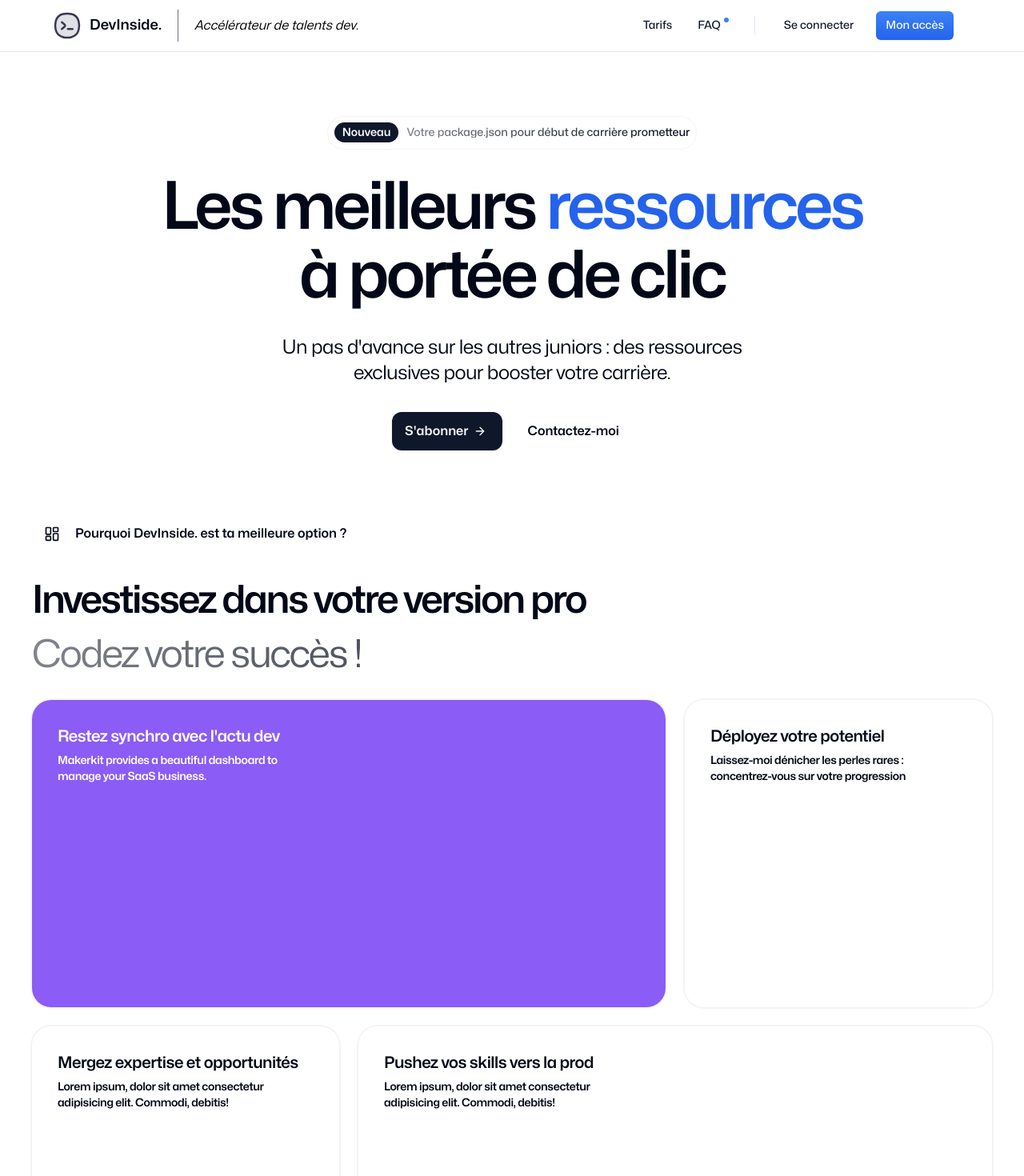
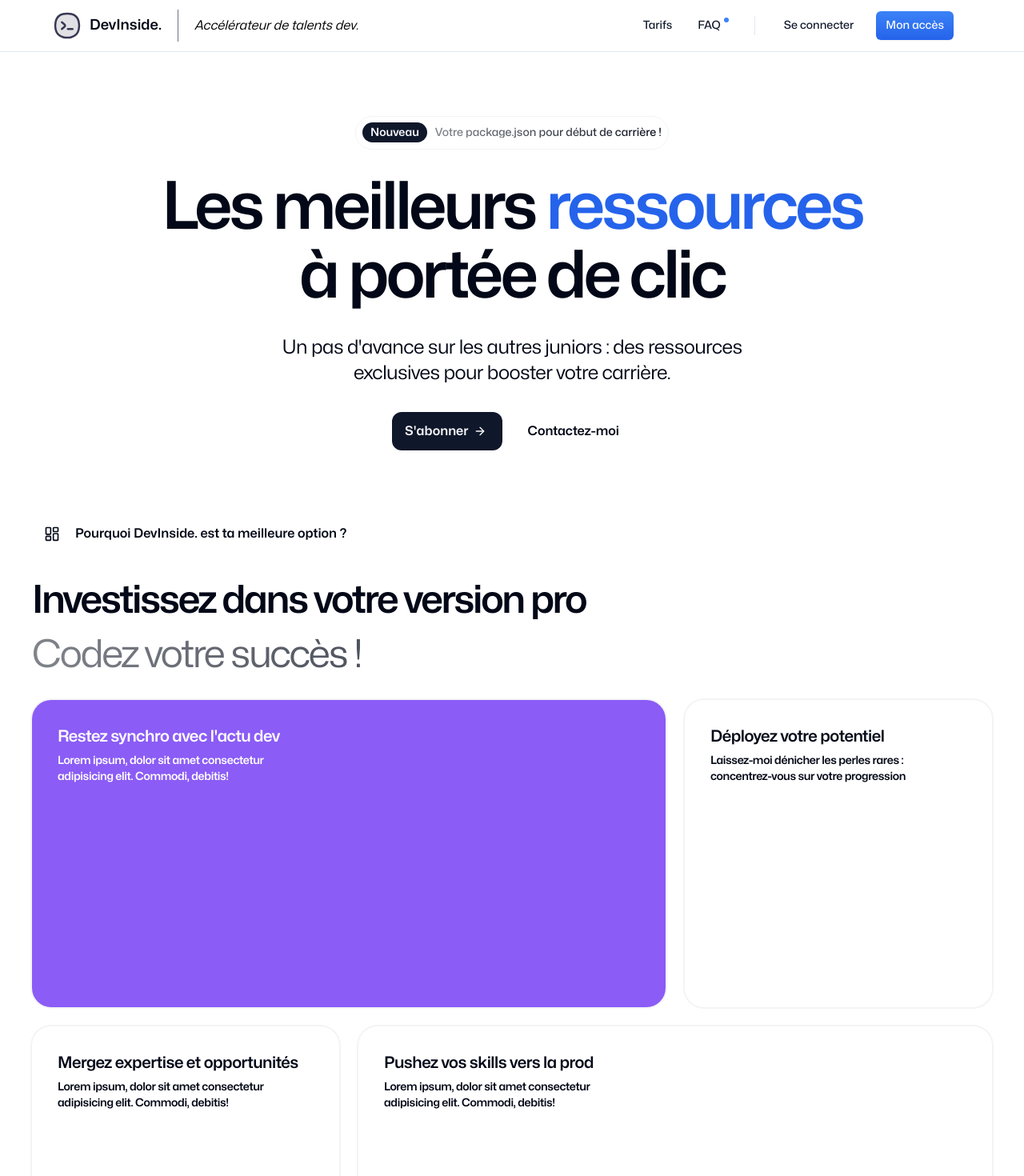
Before and after one commit to drondiodev/devinside, a Next.js app: page / in a window 1280 px wide. Shown: the top 1470 px of the page at 80% size. Built offline with nearby package versions, Linux system fonts and the light colour scheme; no server answers.

Commit message:
fix(repo:components): bugs Fix
ISSUES CLOSED: Y

```diff
--- a/components/faq.tsx
+++ b/components/faq.tsx
@@ -1,7 +1,7 @@
 import Container from '@/components/container'
 import { FadeIn } from '@/components/fadein'
 
-export default function FAQ() {
+export default function Faq() {
   return (
     <Container className="flex items-center bg-[#F4F3FA]">
       <FadeIn>
--- a/components/features.tsx
+++ b/components/features.tsx
@@ -1,11 +1,12 @@
-import Link from 'next/link'
 import React from 'react'
 
 import Container from './container'
+import { FadeIn } from './fadein'
 
-export default function features() {
+export default function Features() {
   return (
     <Container className="flex items-center mt-20">
+      <FadeIn>
         <div className="flex flex-col justify-between space-y-8">
           <div className="flex w-full max-w-5xl flex-col space-y-4">
             <div className="flex">
@@ -48,8 +49,8 @@ export default function features() {
                   Restez synchro avec l&apos;actu dev
                 </h3>
                 <p className="max-w-xs text-sm font-semibold tracking-tight text-current">
-                Makerkit provides a beautiful dashboard to manage your SaaS
-                business.
+                  Lorem ipsum, dolor sit amet consectetur adipisicing elit.
+                  Commodi, debitis!
                 </p>
               </div>
               <div className="p-6 pt-0" />
@@ -92,6 +93,7 @@ export default function features() {
             </div>
           </div>
         </div>
+      </FadeIn>
     </Container>
   )
 }
--- a/components/header.tsx
+++ b/components/header.tsx
@@ -60,13 +60,13 @@ export default function Header() {
               <div className="flex items-center gap-4">
                 <Link
                   className="inline-flex w-fit cursor-pointer items-center justify-center rounded-md px-3 py-2 sm:text-sm font-medium disabled:pointer-events-none disabled:opacity-60 transition-all duration-100 ease-in-out focus-visible:outline-2 focus-visible:outline-blue-500 focus-visible:outline-offset-2 bg-transparent text-slate-900"
-                  href="/sign-in"
+                  href="/"
                 >
                   Se connecter
                 </Link>
                 <Link
                   className="inline-flex w-fit cursor-pointer items-center justify-center rounded-md px-3 py-2 sm:text-sm font-medium disabled:pointer-events-none disabled:opacity-60 transition-all ease-in-out focus-visible:outline-2 focus-visible:outline-blue-500 focus-visible:outline-offset-2 relative group bg-gradient-to-b from-blue-500 to-blue-600 hover:opacity-90 text-white active:scale-[99%] duration-200 shadow-sm"
-                  href="/get-access"
+                  href="/"
                 >
                   Mon accès
                 </Link>
--- a/components/hero.tsx
+++ b/components/hero.tsx
@@ -1,3 +1,5 @@
+import Link from 'next/link'
+
 import Container from '@/components/container'
 import { FadeIn } from '@/components/fadein'
 
@@ -12,9 +14,7 @@ export default function Hero() {
                 Nouveau
               </span>
               <span className="bg-gradient-to-r from-foreground/50 to-foreground bg-clip-text text-transparent">
-                <span>
-                  Votre package.json pour début de carrière prometteur
-                </span>
+                <span>Votre package.json pour début de carrière !</span>
               </span>
             </h3>
           </div>
@@ -37,11 +37,11 @@ export default function Hero() {
               </h3>
             </div>
           </div>
-          <div className="delay-500 duration-1000 animate-in fade-in fill-mode-both">
+          <div>
             <div className="flex space-x-4">
-              <a
-                className="inline-flex items-center justify-center whitespace-nowrap focus-visible:outline-none focus-visible:ring-1 focus-visible:ring-ring disabled:pointer-events-none disabled:opacity-50 bg-primary text-primary-foreground shadow hover:bg-primary/90 py-2 h-12 rounded-xl px-4 text-base font-semibold transition-all hover:shadow-2xl dark:shadow-primary/30"
-                href="/auth/sign-up"
+              <Link
+                className="inline-flex items-center justify-center whitespace-nowrap focus-visible:outline-none focus-visible:ring-1 focus-visible:ring-ring bg-primary text-primary-foreground py-2 h-12 rounded-xl px-4 text-base font-semibold"
+                href="/"
               >
                 <span className="flex items-center space-x-0.5">
                   <span>S&apos;abonner</span>
@@ -61,13 +61,13 @@ export default function Hero() {
                     <path d="m12 5 7 7-7 7" />
                   </svg>
                 </span>
-              </a>
-              <a
-                className="inline-flex items-center justify-center whitespace-nowrap focus-visible:outline-none focus-visible:ring-1 focus-visible:ring-ring disabled:pointer-events-none disabled:opacity-50 decoration-primary underline-offset-4 hover:underline py-2 h-12 rounded-xl px-4 text-base font-semibold transition-all hover:shadow-2xl dark:shadow-primary/30"
-                href="/contact"
+              </Link>
+              <Link
+                className="inline-flex items-center justify-center whitespace-nowrap focus-visible:outline-none focus-visible:ring-1 focus-visible:ring-ring decoration-primary underline-offset-4 hover:underline py-2 h-12 rounded-xl px-4 text-base font-semibold"
+                href="/"
               >
                 Contactez-moi
-              </a>
+              </Link>
             </div>
           </div>
         </div>
--- a/components/pricing.tsx
+++ b/components/pricing.tsx
@@ -5,7 +5,7 @@ import { FadeIn } from '@/components/fadein'
 
 export default function Pricing() {
   return (
-    <Container className="flex items-center mt-24 w-full sm:mt-32 lg:mt-40">
+    <Container className="flex items-center mt-10 w-full sm:mt-16 lg:mt-20">
       <FadeIn className="max-w-4xl">
         <div className="container mx-auto">
           <div className="flex flex-col items-center justify-center space-y-16 py-16">
@@ -63,9 +63,9 @@ export default function Pricing() {
                               viewBox="0 0 24 24"
                               fill="none"
                               stroke="currentColor"
-                              stroke-width="2"
-                              stroke-linecap="round"
-                              stroke-linejoin="round"
+                              strokeWidth="2"
+                              strokeLinecap="round"
+                              strokeLinejoin="round"
                               className="lucide lucide-circle-check-big text-primary h-4 min-h-4 w-4 min-w-4"
                             >
                               <path d="M22 11.08V12a10 10 0 1 1-5.93-9.14" />
@@ -83,9 +83,9 @@ export default function Pricing() {
                               viewBox="0 0 24 24"
                               fill="none"
                               stroke="currentColor"
-                              stroke-width="2"
-                              stroke-linecap="round"
-                              stroke-linejoin="round"
+                              strokeWidth="2"
+                              strokeLinecap="round"
+                              strokeLinejoin="round"
                               className="lucide lucide-circle-check-big text-primary h-4 min-h-4 w-4 min-w-4"
                             >
                               <path d="M22 11.08V12a10 10 0 1 1-5.93-9.14" />
@@ -143,9 +143,9 @@ export default function Pricing() {
                               viewBox="0 0 24 24"
                               fill="none"
                               stroke="currentColor"
-                              stroke-width="2"
-                              stroke-linecap="round"
-                              stroke-linejoin="round"
+                              strokeWidth="2"
+                              strokeLinecap="round"
+                              strokeLinejoin="round"
                               className="lucide lucide-circle-check-big text-primary h-4 min-h-4 w-4 min-w-4"
                             >
                               <path d="M22 11.08V12a10 10 0 1 1-5.93-9.14" />
@@ -163,9 +163,9 @@ export default function Pricing() {
                               viewBox="0 0 24 24"
                               fill="none"
                               stroke="currentColor"
-                              stroke-width="2"
-                              stroke-linecap="round"
-                              stroke-linejoin="round"
+                              strokeWidth="2"
+                              strokeLinecap="round"
+                              strokeLinejoin="round"
                               className="lucide lucide-circle-check-big text-primary h-4 min-h-4 w-4 min-w-4"
                             >
                               <path d="M22 11.08V12a10 10 0 1 1-5.93-9.14" />
```
Lines whose indentation alone changed are shown as unchanged.
